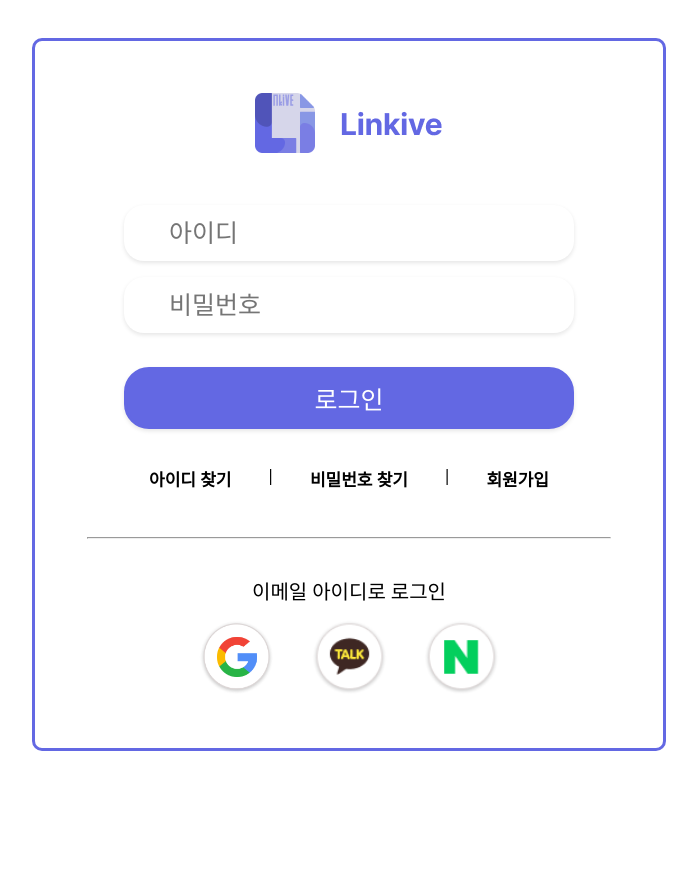
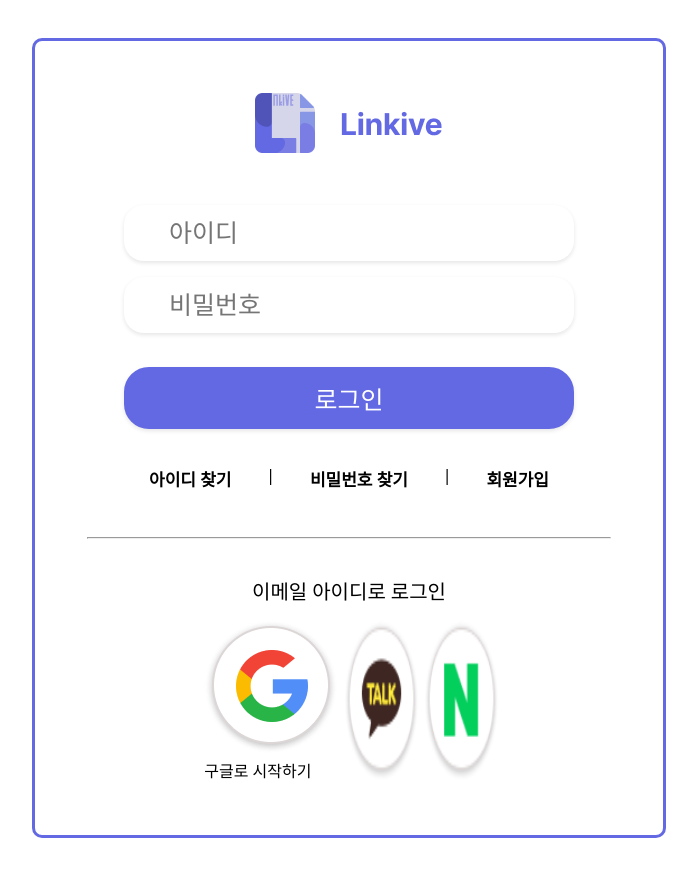
Before and after one commit to charBS0701/linkive-react, a React (Create React App) app: page /login in a window 1280 px wide. Shown: the whole page, without its empty margins (291-988 px from the left). Before the commit the page ends 800 px from the top, so only its background shows below. Built offline with nearby package versions, Linux system fonts and the light colour scheme; no server answers.

Commit message:
Google Oauth 시도, cors 에러

```diff
--- a/package.json
+++ b/package.json
@@ -3,9 +3,11 @@
   "version": "0.1.0",
   "private": true,
   "dependencies": {
+    "@react-oauth/google": "^0.9.0",
     "@testing-library/jest-dom": "^5.16.5",
     "@testing-library/react": "^13.4.0",
     "@testing-library/user-event": "^13.5.0",
+    "axios": "^1.3.4",
     "react": "^18.2.0",
     "react-click-away-listener": "^2.2.3",
     "react-dom": "^18.2.0",
--- a/src/pages/login/Login.jsx
+++ b/src/pages/login/Login.jsx
@@ -1,13 +1,15 @@
-import React, { useState } from 'react';
-import styled from 'styled-components';
-import InputField from './InputField';
-import logo from '../../contents/logo.png';
+import axios from "axios";
+import React, { useState } from "react";
+import styled from "styled-components";
+import InputField from "./InputField";
+import logo from "../../contents/logo.png";
 import { Link } from "react-router-dom";
-import googleBtn from '../../contents/googleBtn.png';
-import naverBtn from '../../contents/naverBtn.png';
-import kakaoBtn from '../../contents/kakaoBtn.png';
+import googleBtn from "../../contents/googleBtn.png";
+import naverBtn from "../../contents/naverBtn.png";
+import kakaoBtn from "../../contents/kakaoBtn.png";
 
-
+import { GoogleOAuthProvider } from "@react-oauth/google";
+import { GoogleLogin } from "@react-oauth/google";
 
 const Layout = styled.div`
   display: flex;
@@ -34,8 +36,7 @@
   align-items: center;
 `;
 
-const LoginBtn = styled.button(
-{
+const LoginBtn = styled.button({
   width: "450px",
   backgroundColor: "#6368E3",
   color: "white",
@@ -45,8 +46,20 @@
   padding: "10px",
   textAlign: "center",
   fontSize: "25px",
-  boxShadow: "0px 2px 4px rgba(0, 0, 0, 0.1)"
+  boxShadow: "0px 2px 4px rgba(0, 0, 0, 0.1)",
 });
+const handleGoogleLogin = () => {
+  axios
+    .get("http://localhost:8123/users/auth/google", { withCredentials: true })
+    .then((res) => {
+      console.log(res);
+      // 로그인 성공 시 처리할 코드 작성
+    })
+    .catch((err) => {
+      console.error(err);
+      // 로그인 실패 시 처리할 코드 작성
+    });
+};
 
 /*
 const GoogleButton = () => {
@@ -72,17 +85,16 @@
 };
 */
 
-
 const Login = () => {
-  const [id, setId] = useState('');
-  const [password, setPassword] = useState('');
-  const [error, setError] = useState('');
+  const [id, setId] = useState("");
+  const [password, setPassword] = useState("");
+  const [error, setError] = useState("");
 
   const handleInputChange = (event) => {
     const { name, value } = event.target;
-    if (name === 'id') {
+    if (name === "id") {
       setId(value);
-    } else if (name === 'password') {
+    } else if (name === "password") {
       setPassword(value);
     }
   };
@@ -92,7 +104,7 @@
 
     // Validate form input
     if (!id || !password) {
-      setError('Please enter id and password');
+      setError("Please enter id and password");
       return;
     }
 
@@ -104,13 +116,14 @@
     <Layout>
       <LoginContainer>
         <img src={logo} alt="logo" />
-        <LoginForm onSubmit={handleSubmit}
+        <LoginForm
+          onSubmit={handleSubmit}
           style={{
             // border: "solid",
             marginTop: "10%",
             display: "flex",
-
-          }}>
+          }}
+        >
           <InputField
             placeholder="아이디"
             type="text"
@@ -128,35 +141,95 @@
           <br />
           <LoginBtn type="submit">로그인</LoginBtn>
           {error && <div>{error}</div>}
-          </LoginForm>
-          <div style={{
+        </LoginForm>
+        <div
+          style={{
             display: "flex",
             justifyContent: "space-between",
             width: "400px",
             marginTop: "5%",
             padding: "10px",
             fontSize: "17px",
-            fontWeight: "bold"
-          }}>
-            <Link to="/login/findId" style={{ color: "black", textDecoration: "none"}}>아이디 찾기</Link>|
-            <Link to="/login/findPassword"style={{color: "black", textDecoration: "none"}}>비밀번호 찾기</Link>|
-            <Link to="/login/SignIn"style={{ color: "black",textDecoration: "none"}}>회원가입</Link>
+            fontWeight: "bold",
+          }}
+        >
+          <Link
+            to="/login/findId"
+            style={{ color: "black", textDecoration: "none" }}
+          >
+            아이디 찾기
+          </Link>
+          |
+          <Link
+            to="/login/findPassword"
+            style={{ color: "black", textDecoration: "none" }}
+          >
+            비밀번호 찾기
+          </Link>
+          |
+          <Link
+            to="/login/SignIn"
+            style={{ color: "black", textDecoration: "none" }}
+          >
+            회원가입
+          </Link>
+        </div>
+        <hr style={{ width: "100%", margin: "7%" }} />
+
+        <text
+          style={{ fontSize: "20px", fontWeight: "530", marginBottom: "3%" }}
+        >
+          이메일 아이디로 로그인
+        </text>
+
+        <div
+          style={{
+            display: "flex",
+            justifyContent: "space-between",
+            width: "300px",
+          }}
+        >
+          <GoogleOAuthProvider
+            clientId={`${process.env.REACT_APP_GOOGLE_CLIENT_ID}`}
+          >
+            <GoogleLogin
+              clientId={`${process.env.REACT_APP_GOOGLE_CLIENT_ID}`}
+              onSuccess={(res) => console.log(res, "성공")}
+              onFailure={(res) => console.log(res, "실패")}
+              render={(renderProps) => (
+                <div
+                  className="social_login_box google"
+                  onClick={renderProps.onClick}
+                >
+                  <div className="social_login_image_box">
+                    <img src={googleBtn} alt="google_login" />
+                  </div>
+                  <div className="social_login_text_box">구글로 시작하기</div>
+                  <div className="social_login_blank_box"> </div>
+                </div>
+              )}
+            />
+          </GoogleOAuthProvider>
+
+          <div className="social_login_box google" onClick={handleGoogleLogin}>
+            <div className="social_login_image_box">
+              <img src={googleBtn} alt="google_login" />
+            </div>
+            <div className="social_login_text_box">구글로 시작하기</div>
+            <div className="social_login_blank_box"> </div>
           </div>
-          <hr style={{width: "100%",  margin: "7%",}}/>
 
-          <text style={{fontSize:"20px", fontWeight:"530", marginBottom:"3%"}}>이메일 아이디로 로그인</text>
-
-          <div style={{display:"flex"
-          , justifyContent:"space-between",
-          width: "300px",
-        }}>
-            <img src={googleBtn} alt='google login button' style={{width: "25%",
-          }} />
-            <img src={kakaoBtn} alt='google login button' style={{width: "25%",
-          }} />
-            <img src={naverBtn} alt='google login button' style={{width: "25%",
-          }} />
-          </div>
+          <img
+            src={kakaoBtn}
+            alt="google login button"
+            style={{ width: "25%" }}
+          />
+          <img
+            src={naverBtn}
+            alt="google login button"
+            style={{ width: "25%" }}
+          />
+        </div>
       </LoginContainer>
     </Layout>
   );
```
Also changed, not shown: 2 other files (tests, documents, lock files or other folders).
